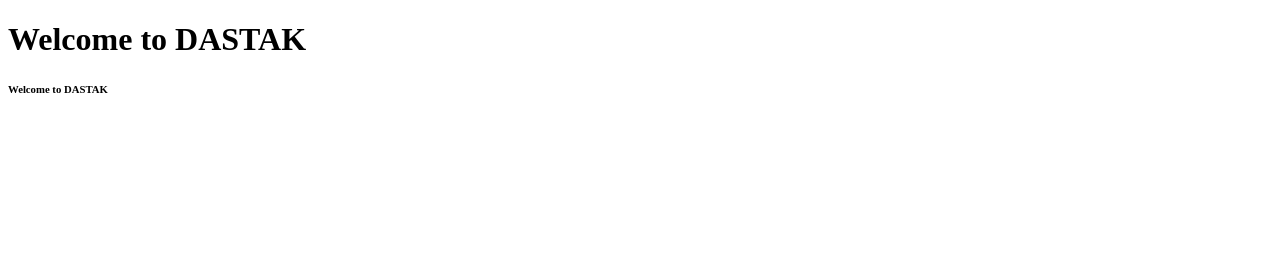
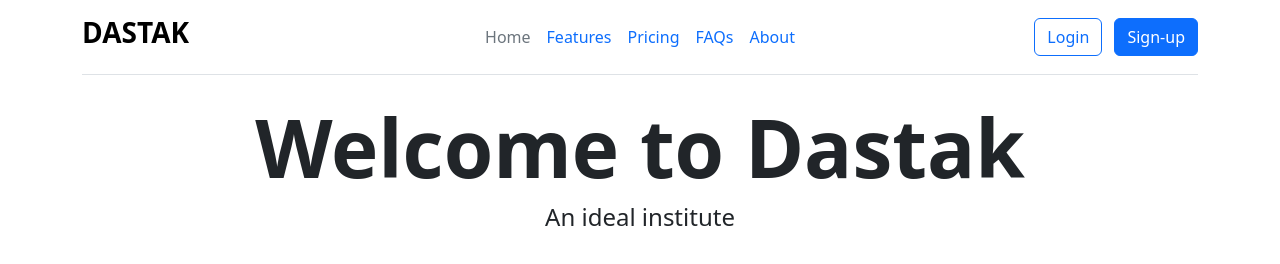
Before and after one commit to abhinavvashisht/dastakcoaching, a plain HTML site: page index.html in a window 1280 px wide. Drawn offline with nearby package versions, Linux system fonts and the light colour scheme.

Commit message:
Added Navbar

```diff
--- a/index.html
+++ b/index.html
@@ -1,13 +1,38 @@
-<!DOCTYPE html>
+<!doctype html>
 <html lang="en">
-<head>
-    <meta charset="UTF-8">
-    <meta http-equiv="X-UA-Compatible" content="IE=edge">
-    <meta name="viewport" content="width=device-width, initial-scale=1.0">
+  <head>
+    <meta charset="utf-8">
+    <meta name="viewport" content="width=device-width, initial-scale=1">
     <title>Dastak An ideal institute</title>
-</head>
-<body>
-<h1>Welcome to DASTAK</h1>
-<h6>Welcome to DASTAK</h6>
-</body>
+    <link href="https://cdn.jsdelivr.net/npm/bootstrap@5.3.0-alpha3/dist/css/bootstrap.min.css" rel="stylesheet" integrity="sha384-KK94CHFLLe+nY2dmCWGMq91rCGa5gtU4mk92HdvYe+M/SXH301p5ILy+dN9+nJOZ" crossorigin="anonymous">
+  </head>
+  <body>
+
+    <div class="container">
+        <header class="d-flex flex-wrap align-items-center justify-content-center justify-content-md-between py-3 mb-4 border-bottom">
+          <div class="col-md-3 mb-2 mb-md-0">
+            <a href="/" class="d-inline-flex link-body-emphasis text-decoration-none">
+              <h3 class="fw-bold">DASTAK</h3>
+            </a>
+          </div>
+
+          <ul class="nav col-12 col-md-auto mb-2 justify-content-center mb-md-0">
+            <li><a href="#" class="nav-link px-2 link-secondary">Home</a></li>
+            <li><a href="#" class="nav-link px-2">Features</a></li>
+            <li><a href="#" class="nav-link px-2">Pricing</a></li>
+            <li><a href="#" class="nav-link px-2">FAQs</a></li>
+            <li><a href="#" class="nav-link px-2">About</a></li>
+          </ul>
+
+          <div class="col-md-3 text-end">
+            <button type="button" class="btn btn-outline-primary me-2">Login</button>
+            <button type="button" class="btn btn-primary">Sign-up</button>
+          </div>
+        </header>
+      </div>
+
+    <h1 class="display-1 fw-bold text-center">Welcome to Dastak</h1>
+    <h4 class="text-center">An ideal institute</h4>
+    <script src="https://cdn.jsdelivr.net/npm/bootstrap@5.3.0-alpha3/dist/js/bootstrap.bundle.min.js" integrity="sha384-ENjdO4Dr2bkBIFxQpeoTz1HIcje39Wm4jDKdf19U8gI4ddQ3GYNS7NTKfAdVQSZe" crossorigin="anonymous"></script>
+  </body>
 </html>
```
